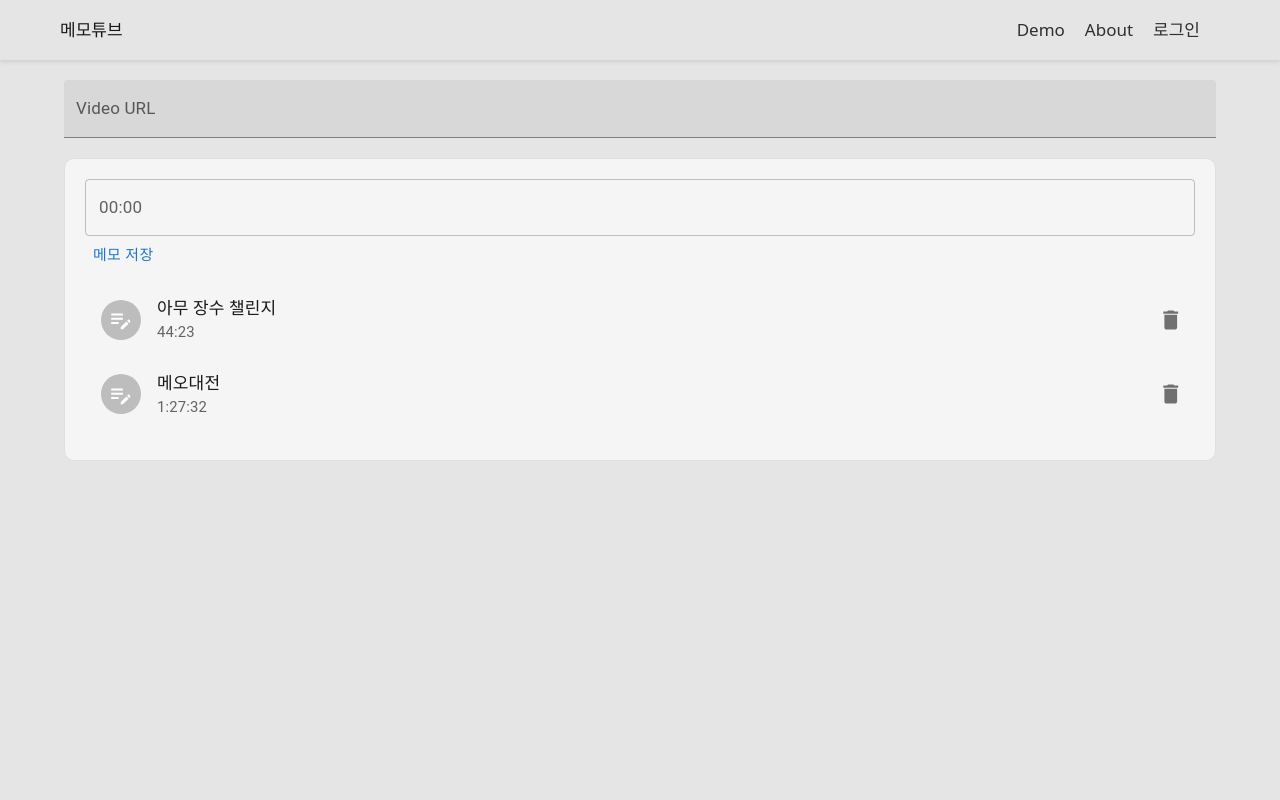
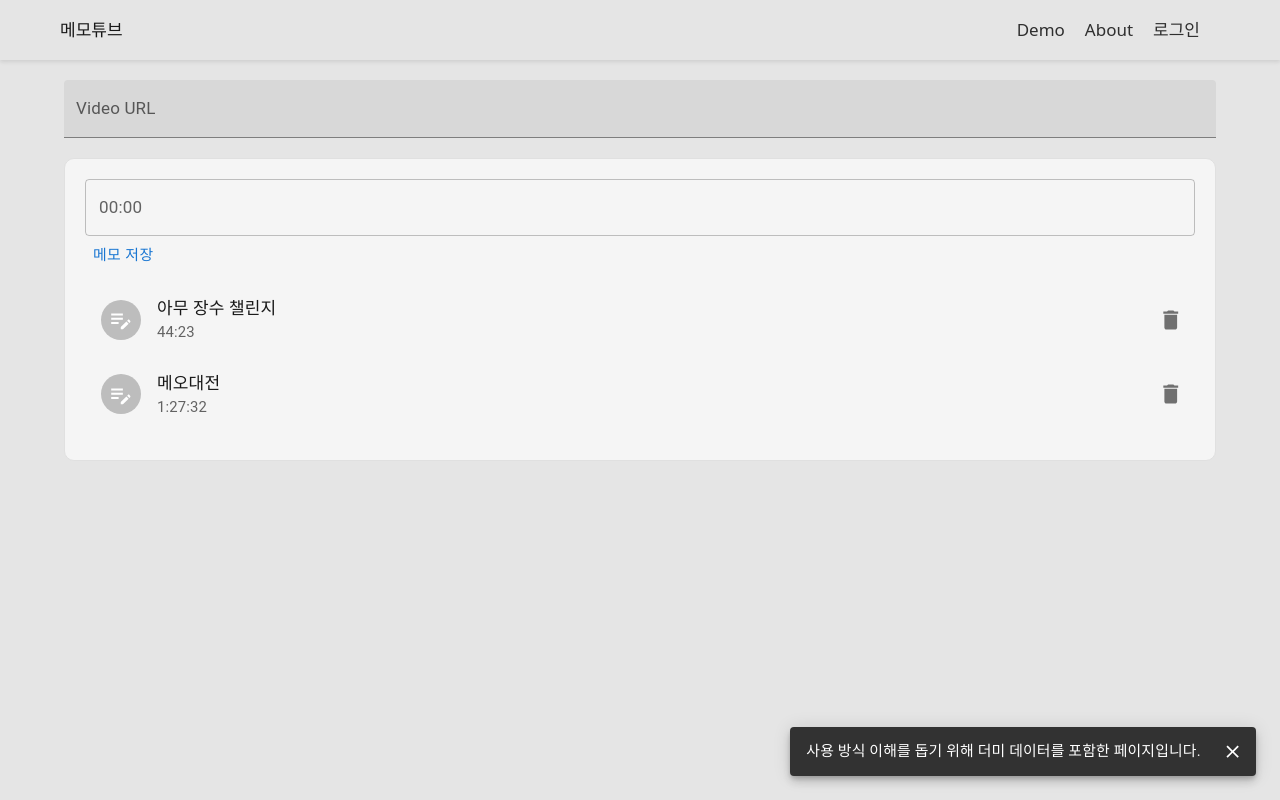
Before and after one commit to javascriptbiggosoo/memotube, a React (Vite) app: page /memotube/demo in a window 1280 px wide. Built offline with nearby package versions, Linux system fonts and the light colour scheme.

Commit message:
MSnackbar 컴포넌트 추가

```diff
--- /dev/null
+++ b/src/components/UI/MSnackbar.tsx
@@ -0,0 +1,42 @@
+import React from "react";
+import { Snackbar, SnackbarContent, IconButton } from "@mui/material";
+import CloseIcon from "@mui/icons-material/Close";
+
+interface MSnackbarProps {
+  message: string;
+  open: boolean;
+  onSnackbarClose: () => void;
+}
+
+// TODO: 설명 안보기 모드 제공
+const MSnackbar = ({ message, onSnackbarClose, open }: MSnackbarProps) => {
+  const autoHideDuration = 6000;
+
+  return (
+    <Snackbar
+      anchorOrigin={{
+        vertical: "bottom",
+        horizontal: "right",
+      }}
+      open={open}
+      autoHideDuration={autoHideDuration}
+      onClose={onSnackbarClose}
+    >
+      <SnackbarContent
+        message={message}
+        action={
+          <IconButton
+            size="small"
+            aria-label="close"
+            color="inherit"
+            onClick={onSnackbarClose}
+          >
+            <CloseIcon fontSize="small" />
+          </IconButton>
+        }
+      />
+    </Snackbar>
+  );
+};
+
+export default MSnackbar;
--- a/src/pages/Demo/index.tsx
+++ b/src/pages/Demo/index.tsx
@@ -6,8 +6,10 @@ import formatTime from "../../utils/formatTime";
 import { YouTubeEvent } from "react-youtube";
 import { Container } from "@mui/material";
 import styled from "styled-components";
+import MSnackbar from "../../components/UI/MSnackbar";
 
 export default function DemoPage() {
+  const [isSnbOpen, setIsSnbOpen] = useState(true);
   const [videoUrl, setVideoUrl] = useState("hnanNlDbsE4");
   const [currentTime, setCurrentTime] = useState("00:00");
 
@@ -18,7 +20,7 @@ export default function DemoPage() {
   function getCurrentTime(event: YouTubeEvent) {
     const time = event.target.getCurrentTime();
     setCurrentTime(formatTime(time));
-    console.log(time);
+    // console.log(time);
   }
 
   return (
@@ -28,6 +30,13 @@ export default function DemoPage() {
       <YouTubeVideo videoId={videoUrl} onStateChange={getCurrentTime} />
       <MemoPad currentTime={currentTime} />
       {/* TODO: 베스트 영상들 모음 추가 */}
+      <MSnackbar
+        message="사용 방식 이해를 돕기 위해 더미 데이터를 포함한 페이지입니다."
+        open={isSnbOpen}
+        onSnackbarClose={() => {
+          setIsSnbOpen(false);
+        }}
+      />
     </HomePageContainer>
   );
 }
```
